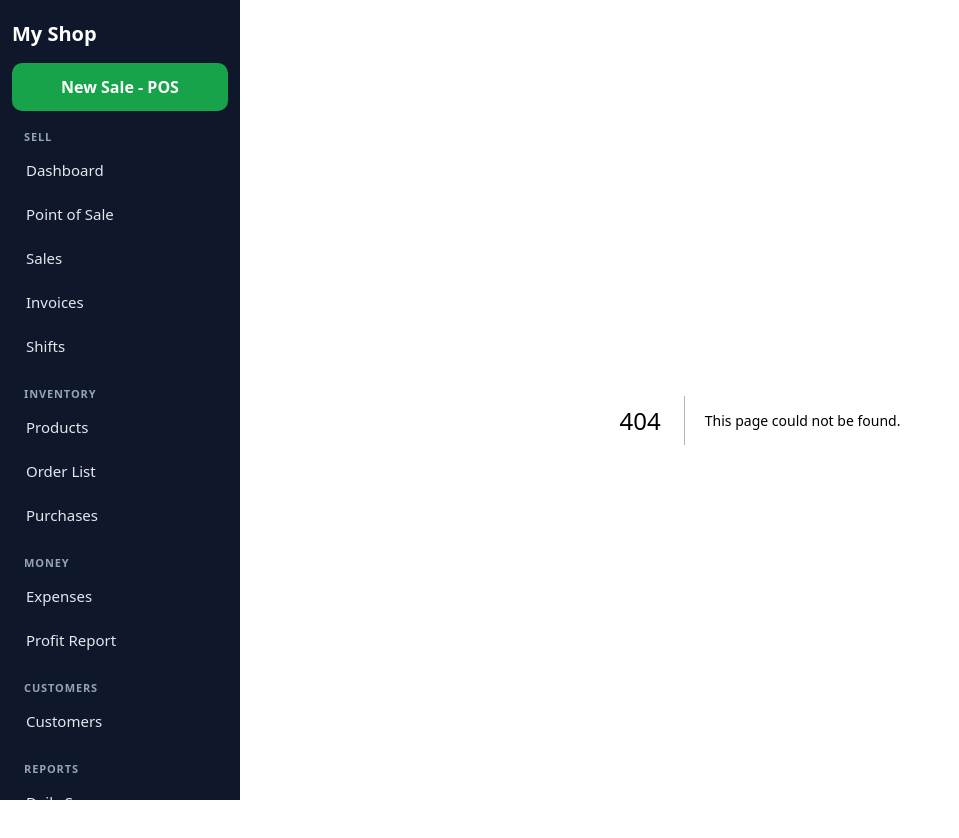
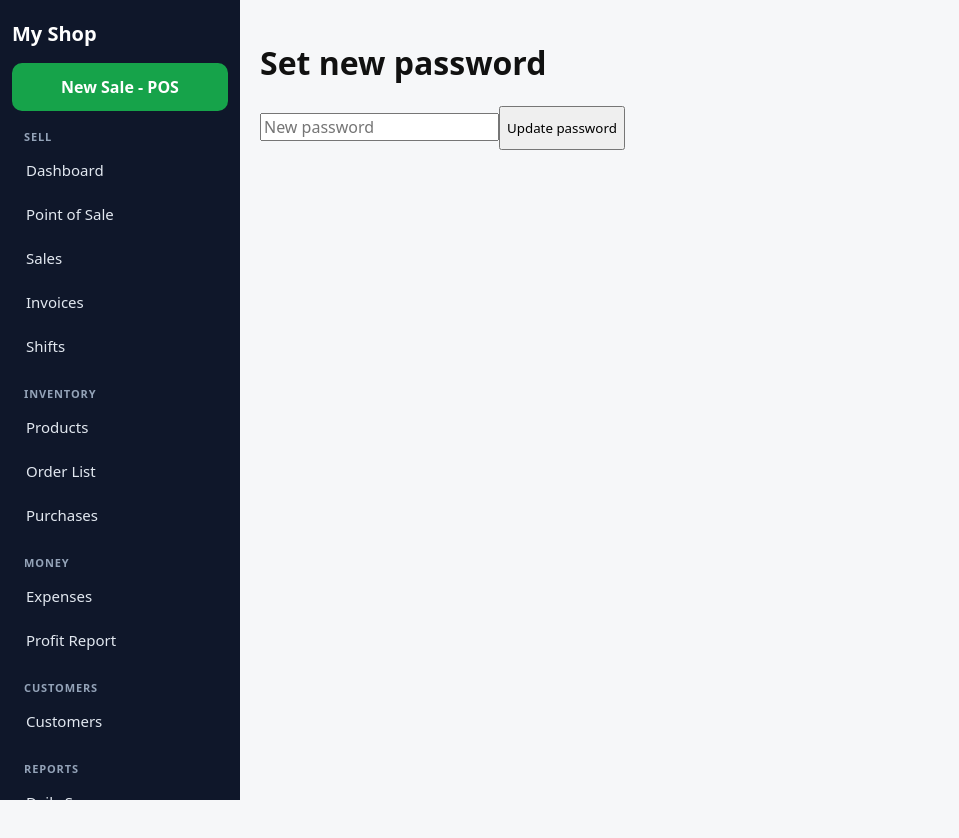
Before and after one commit to natebeu-apps/turbo-sniffle, a Next.js app: page /update-password in a window 1280 px wide. Before the commit this address had no page. Shown: the whole page, without its empty margins (0-959 px from the left). After the commit the page ends 800 px from the top, so only its background shows below. Built offline with nearby package versions, Linux system fonts and the light colour scheme; no server answers.

Commit message:
Add update-password page

```diff
--- /dev/null
+++ b/app/update-password/page.tsx
@@ -0,0 +1,27 @@
+'use client'
+import { useState } from 'react'
+import { supabase } from '@/lib/supabase' // <- use your existing supabase client path
+import { useRouter } from 'next/navigation'
+
+export default function UpdatePassword() {
+  const [password, setPassword] = useState('')
+  const router = useRouter()
+
+  async function handleUpdate() {
+    const { error } = await supabase.auth.updateUser({ password })
+    if (error) alert(error.message)
+    else {
+      alert('Password updated! Now log in with it.')
+      await supabase.auth.signOut()
+      router.push('/login')
+    }
+  }
+
+  return (
+    <div>
+      <h1>Set new password</h1>
+      <input type="password" value={password} onChange={e => setPassword(e.target.value)} placeholder="New password" />
+      <button onClick={handleUpdate}>Update password</button>
+    </div>
+  )
+}
```
